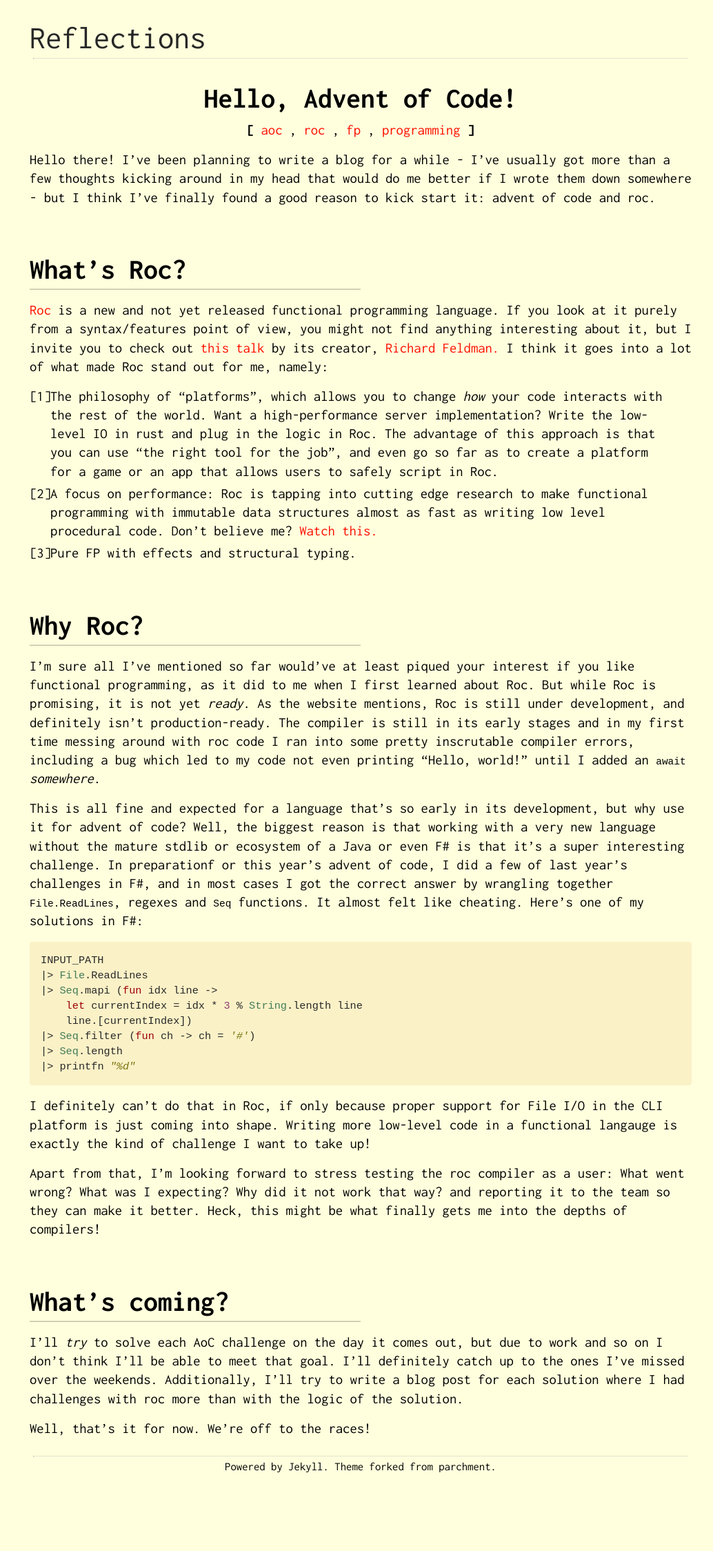
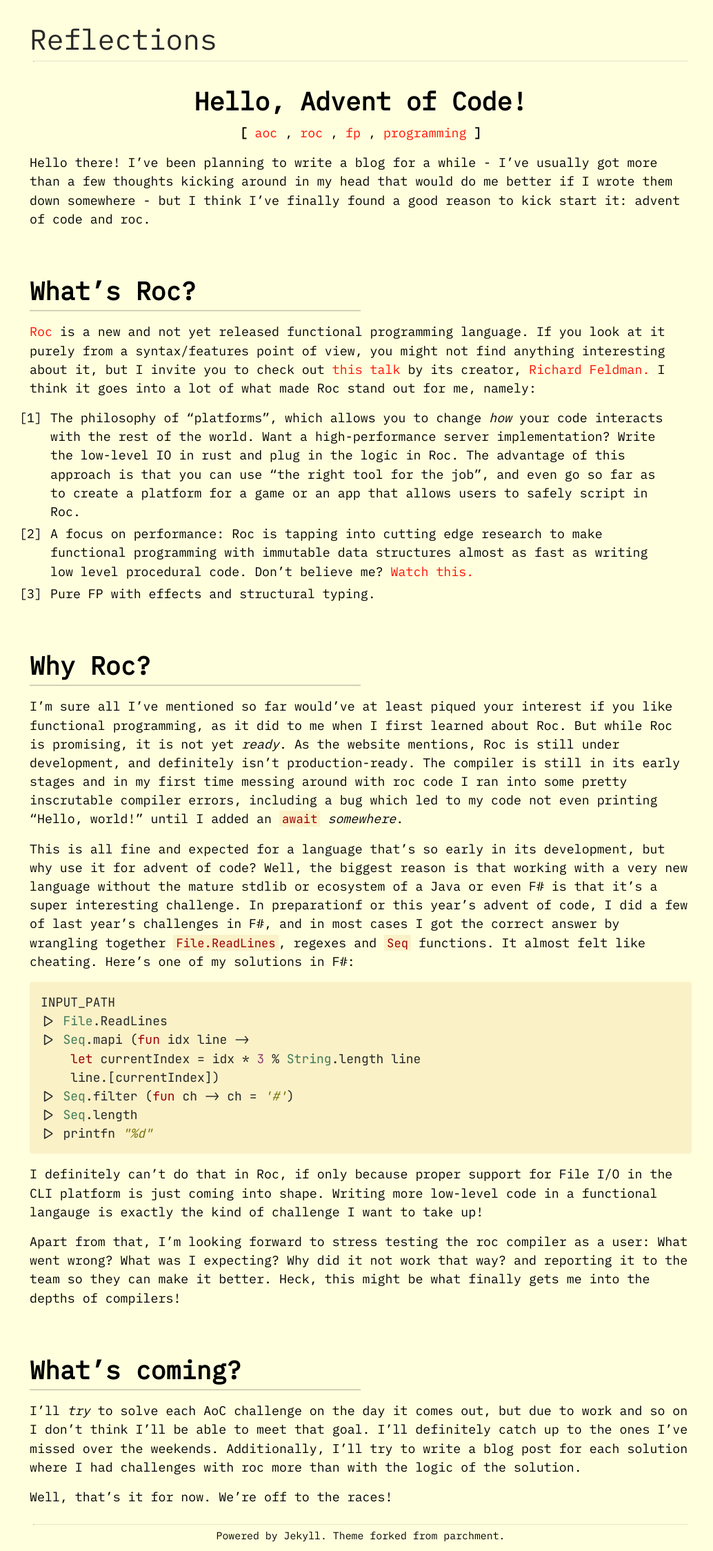
Before and after one commit to shrik450/blog, a Jekyll site: the page docs/2021-11-30-hello-aoc/index.html, which Jekyll copies as it is, in a window 1280 px wide. Shown: the whole page at 69% size, without its empty margins (117-1151 px from the left). Built offline with Jekyll 4.4.1, drawn with Linux system fonts in a browser that asks for light colours; before the commit the page ends 2147 px from its top, so only the background shows below that.

Commit message:
Wed Dec  1 07:36:39 IST 2021

```diff
--- a/css/main.scss
+++ b/css/main.scss
@@ -9,15 +9,18 @@
 $med-width: 600px;
 $small-width: 480px;
 
+@import url('https://fonts.googleapis.com/css2?family=IBM+Plex+Mono&family=JetBrains+Mono&display=swap');
+
 // Basic
 
 body {
   margin: 0;
-  font-family: "Inconsolata";
+  font-family: 'IBM Plex Mono', monospace;
   background-color: #ffffdd;
   min-height: 100%;
   font-size-adjust: 0.59;
 }
+
 a {
   text-decoration: none;
   color: $accent;
@@ -208,7 +211,7 @@
     content: "[" counter(list, decimal) "] ";
     counter-increment: list;
     position: absolute;
-    left: -30px;
+    left: -45px;
   }
   blockquote {
     border-left: 5px solid #333333;
@@ -321,3 +324,15 @@
   overflow: auto;
   max-height: 90vh;
 }
+
+pre {
+  font-family: 'JetBrains Mono', monospace;
+}
+
+code {
+  font-family: 'JetBrains Mono', monospace;
+  color: #9d0006;
+  background-color: #fbf1c7;
+  padding-left: 4px;
+  padding-right: 4px;
+}
--- a/docs/feed.xml
+++ b/docs/feed.xml
@@ -1,4 +1,4 @@
-<?xml version="1.0" encoding="utf-8"?><feed xmlns="http://www.w3.org/2005/Atom" ><generator uri="https://jekyllrb.com/" version="4.2.1">Jekyll</generator><link href="https://blog.shrikanthup.com/feed.xml" rel="self" type="application/atom+xml" /><link href="https://blog.shrikanthup.com/" rel="alternate" type="text/html" /><updated>2021-12-01T07:14:52+05:30</updated><id>https://blog.shrikanthup.com/feed.xml</id><title type="html">Reflections</title><author><name>Shrikanth Upadhayaya</name></author><entry><title type="html">Hello, Advent of Code!</title><link href="https://blog.shrikanthup.com/2021-11-30-hello-aoc/" rel="alternate" type="text/html" title="Hello, Advent of Code!" /><published>2021-11-30T00:00:00+05:30</published><updated>2021-11-30T00:00:00+05:30</updated><id>https://blog.shrikanthup.com/hello-aoc</id><content type="html" xml:base="https://blog.shrikanthup.com/2021-11-30-hello-aoc/">&lt;p&gt;Hello there! I&amp;#8217;ve been planning to write a blog for a while - I&amp;#8217;ve
+<?xml version="1.0" encoding="utf-8"?><feed xmlns="http://www.w3.org/2005/Atom" ><generator uri="https://jekyllrb.com/" version="4.2.1">Jekyll</generator><link href="https://blog.shrikanthup.com/feed.xml" rel="self" type="application/atom+xml" /><link href="https://blog.shrikanthup.com/" rel="alternate" type="text/html" /><updated>2021-12-01T07:36:39+05:30</updated><id>https://blog.shrikanthup.com/feed.xml</id><title type="html">Reflections</title><author><name>Shrikanth Upadhayaya</name></author><entry><title type="html">Hello, Advent of Code!</title><link href="https://blog.shrikanthup.com/2021-11-30-hello-aoc/" rel="alternate" type="text/html" title="Hello, Advent of Code!" /><published>2021-11-30T00:00:00+05:30</published><updated>2021-11-30T00:00:00+05:30</updated><id>https://blog.shrikanthup.com/hello-aoc</id><content type="html" xml:base="https://blog.shrikanthup.com/2021-11-30-hello-aoc/">&lt;p&gt;Hello there! I&amp;#8217;ve been planning to write a blog for a while - I&amp;#8217;ve
   usually got more than a few thoughts kicking around in my head that
   would do me better if I wrote them down somewhere - but I think I&amp;#8217;ve
   finally found a good reason to kick start it: advent of code and roc.&lt;/p&gt;
```
Also changed, not shown: docs/css/main.css (+1 -1 lines), 1 other file.
